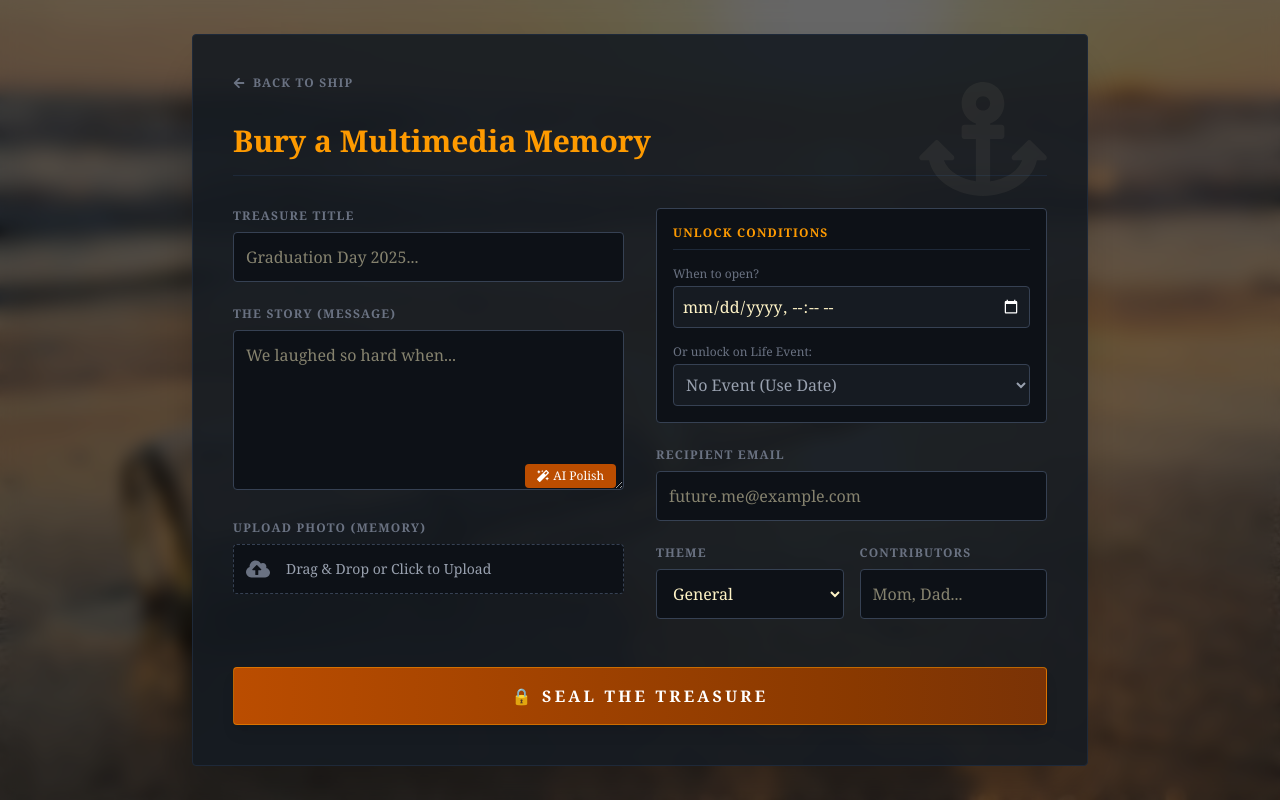
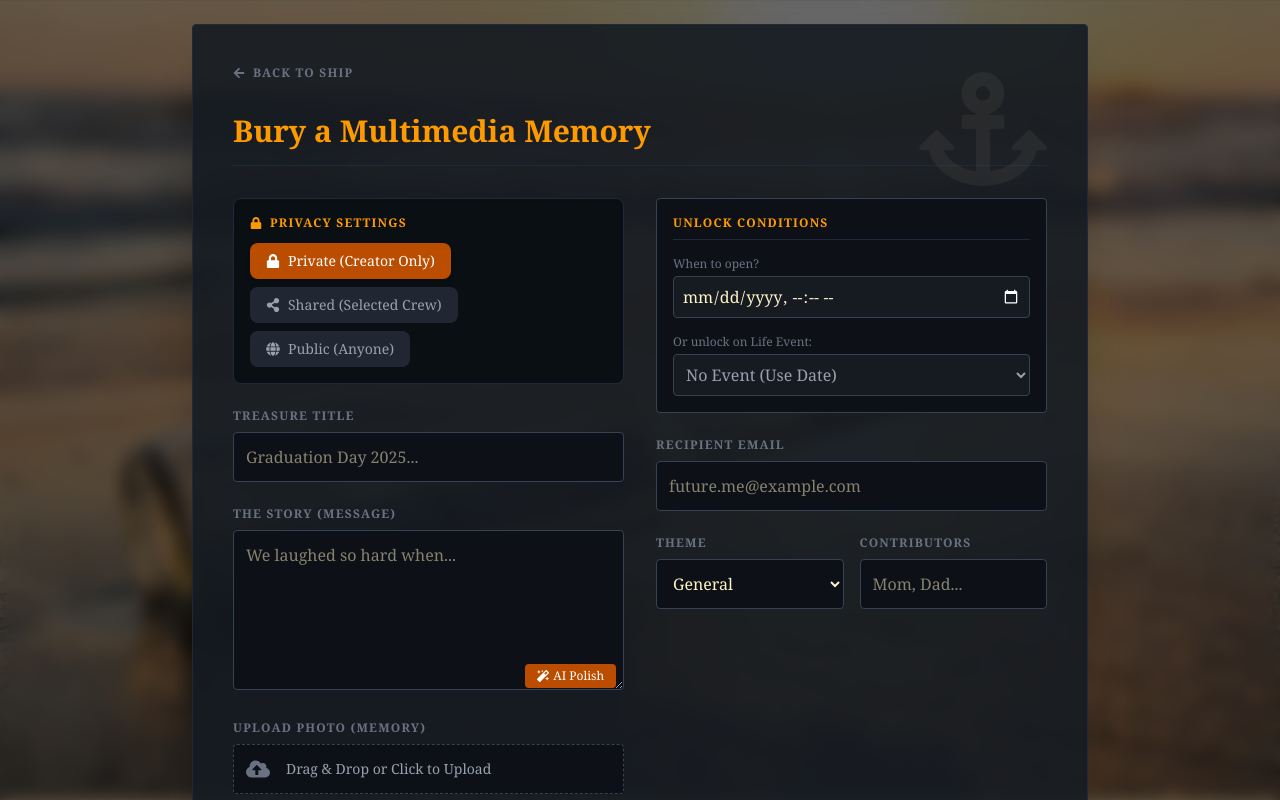
Before and after one commit to hsahu1726/memory-lane, a Next.js app in the folder client/: page /create in a window 1280 px wide. Shown: the top 800 px of the page. Built offline with nearby package versions, Linux system fonts and the light colour scheme.

Commit message:
Feat: Implemented Advanced Privacy Controls (Public, Private, Shared) for capsules by updating the Capsule model and refining the server-side fetching logic.

```diff
--- a/client/app/create/page.tsx
+++ b/client/app/create/page.tsx
@@ -2,61 +2,82 @@
 import { useState } from "react";
 import Link from "next/link";
 import { useRouter } from "next/navigation";
-import { FaArrowLeft, FaAnchor, FaMagic, FaCloudUploadAlt } from "react-icons/fa";
 import axios from "axios";
+import { FaArrowLeft, FaAnchor, FaMagic, FaCloudUploadAlt, FaLock, FaGlobe, FaShareAlt } from "react-icons/fa";
+
+// Define the structure for the form data
+interface FormData {
+    title: string;
+    message: string;
+    unlockDate: string;
+    recipientEmail: string;
+    theme: string;
+    contributors: string;
+    eventType: string;
+}
+
+// Define Privacy Options for UI
+const PRIVACY_OPTIONS = [
+    { value: 'PRIVATE', label: 'Private (Creator Only)', icon: FaLock },
+    { value: 'SHARED', label: 'Shared (Selected Crew)', icon: FaShareAlt },
+    { value: 'PUBLIC', label: 'Public (Anyone)', icon: FaGlobe },
+];
 
 export default function CreatePage() {
     const router = useRouter();
     const [loading, setLoading] = useState(false);
     const [aiLoading, setAiLoading] = useState(false);
 
-  // New State for all features
-  const [formData, setFormData] = useState({
+    // NEW STATES for Privacy
+    const [privacyType, setPrivacyType] = useState('PRIVATE'); // Default is PRIVATE
+    const [sharedUserEmail, setSharedUserEmail] = useState(''); // To specify who to share with
+
+    // Form data and file states
+    const [formData, setFormData] = useState<FormData>({
         title: "",
         message: "",
         unlockDate: "",
         recipientEmail: "",
         theme: "General",
         contributors: "",
-    eventType: "None"
+        eventType: "None",
     });
     const [file, setFile] = useState<File | null>(null);
 
-  // ✨ AI FUNCTION
+    // --- AI POLISH LOGIC (Same as before) ---
     const handleAIPolish = async () => {
         if (!formData.message) return alert("Write something first, Captain!");
         setAiLoading(true);
         try {
             const res = await axios.post("http://localhost:5000/api/ai-polish", {
                 text: formData.message,
-        mode: "pirate" // Change to "poetic" or "standard" if you want
+                mode: "poetic" // Using poetic tone
             });
             setFormData({ ...formData, message: res.data.polishedText });
         } catch (error) {
             alert("The AI parrot is sleeping. Try again.");
+            console.error(error);
         } finally {
             setAiLoading(false);
         }
     };
 
-  // 📨 FORM SUBMIT (Handles Image + Data)
-  // --- In client/app/create/page.tsx (Replace handleSubmit) ---
-
+    // --- SUBMISSION LOGIC (Corrected and Integrated) ---
     const handleSubmit = async (e: React.FormEvent) => {
         e.preventDefault();
         setLoading(true);
 
         const token = localStorage.getItem('authToken');
+        const userId = localStorage.getItem('userId');
 
-    // 1. ENFORCE LOGIN AND REDIRECT
-    if (!token) {
+        // 1. ENFORCE LOGIN
+        if (!token || !userId) {
             alert("You must be logged in to seal a new treasure.");
             setLoading(false);
-        // Ensure you have `const router = useRouter();` imported at the top
             return router.push("/login");
         }
 
-    // We must use FormData for file uploads
+        // 2. Build FormData
         const data = new FormData();
         data.append("title", formData.title);
         data.append("message", formData.message);
@@ -67,26 +88,33 @@ const handleSubmit = async (e: React.FormEvent) => {
         data.append("eventType", formData.eventType);
         if (file) data.append("file", file);
 
+        // 3. ADD PRIVACY FIELDS
+        data.append("privacyType", privacyType);
+
+        if (privacyType === 'SHARED') {
+            // CRITICAL: We pass the creator's ID to the allowedUsers array
+            // to ensure the creator can still see it in the 'SHARED' state.
+            // (In a complete app, you would look up the IDs of the emails in sharedUserEmail).
+            data.append("allowedUsers", JSON.stringify([userId]));
+        }
+
+        // 4. API Call
         try {
             await axios.post("http://localhost:5000/api/capsules", data, {
                 headers: {
                     "Content-Type": "multipart/form-data",
-                // 2. CRITICAL: Attach the JWT token for authentication
                     "Authorization": `Bearer ${token}`
                 },
             });
             router.push("/");
         } catch (error: any) {
-        // Handle server errors (e.g., 401 Unauthorized if the token expired)
             console.error("Creation Error:", error);
             alert(`Arrgh! Server rejected the treasure. ${error.response?.data?.message || ""}`);
 
-        // Optional: If creation fails due to a bad token, redirect to login
             if (error.response?.status === 401) {
                  localStorage.removeItem('authToken');
                  router.push("/login");
             }
-
         } finally {
             setLoading(false);
         }
@@ -111,6 +139,46 @@ const handleSubmit = async (e: React.FormEvent) => {
 
                     {/* LEFT COLUMN */}
                     <div className="space-y-6">
+
+                        {/* NEW: PRIVACY CONTROLS UI */}
+                        <div className="bg-[#0a0f14] p-4 rounded-lg border border-gray-800 shadow-inner">
+                            <h4 className="text-xs font-bold text-amber-500 uppercase tracking-widest mb-3 flex items-center gap-2">
+                                <FaLock /> Privacy Settings
+                            </h4>
+                            <div className="flex flex-wrap gap-2">
+                                {PRIVACY_OPTIONS.map(option => (
+                                    <button
+                                        key={option.value}
+                                        type="button"
+                                        onClick={() => setPrivacyType(option.value)}
+                                        className={`flex items-center gap-2 px-4 py-2 rounded-lg text-sm transition-colors ${
+                                            privacyType === option.value
+                                                ? 'bg-amber-700 text-white shadow-md'
+                                                : 'bg-gray-700/50 text-gray-400 hover:bg-gray-700'
+                                        }`}
+                                    >
+                                        <option.icon /> {option.label}
+                                    </button>
+                                ))}
+                            </div>
+
+                            {/* Shared User Input (Appears only when SHARED is selected) */}
+                            {privacyType === 'SHARED' && (
+                                <div className="mt-4 pt-3 border-t border-gray-700">
+                                    <label className="block text-xs text-gray-500 mb-1">Share with (Emails):</label>
+                                    <input
+                                        type="text"
+                                        className="w-full bg-[#161b22] border border-gray-700 text-amber-100 p-2 rounded focus:border-amber-500"
+                                        placeholder="crewmate1@example.com, crewmate2@example.com"
+                                        value={sharedUserEmail}
+                                        onChange={(e) => setSharedUserEmail(e.target.value)}
+                                    />
+                                    <p className="text-[10px] text-gray-600 mt-1">Note: This currently only marks the capsule as 'SHARED'.</p>
+                                </div>
+                            )}
+                        </div>
+                        {/* END NEW: PRIVACY CONTROLS UI */}
+
                         <div>
                             <label className="block text-xs font-bold text-gray-500 uppercase tracking-widest mb-2">Treasure Title</label>
                             <input type="text" required className="w-full bg-[#0d1117] border border-gray-700 text-amber-100 p-3 rounded focus:border-amber-500 focus:outline-none"
@@ -153,7 +221,7 @@ const handleSubmit = async (e: React.FormEvent) => {
 
                             <div className="mb-4">
                                 <label className="block text-xs text-gray-500 mb-1">When to open?</label>
-                    <input type="datetime-local" className="w-full bg-[#161b22] border border-gray-700 text-amber-100 p-2 rounded focus:border-amber-500 [&::-webkit-calendar-picker-indicator]:invert"
+                                <input type="datetime-local" required className="w-full bg-[#161b22] border border-gray-700 text-amber-100 p-2 rounded focus:border-amber-500 [&::-webkit-calendar-picker-indicator]:invert"
                                 onChange={(e) => setFormData({...formData, unlockDate: e.target.value})} />
                             </div>
 
@@ -190,6 +258,8 @@ const handleSubmit = async (e: React.FormEvent) => {
                                     <option value="Family History">Family History</option>
                                     <option value="College">College Years</option>
                                     <option value="Love">Love Letters</option>
+                                    <option value="Travel">Travel</option>
+                                    <option value="Reflections">Reflections</option>
                                 </select>
                             </div>
                             <div>
```
Also changed, not shown: 2 other files (tests, documents, lock files or other folders). Lines whose indentation alone changed are shown as unchanged.
